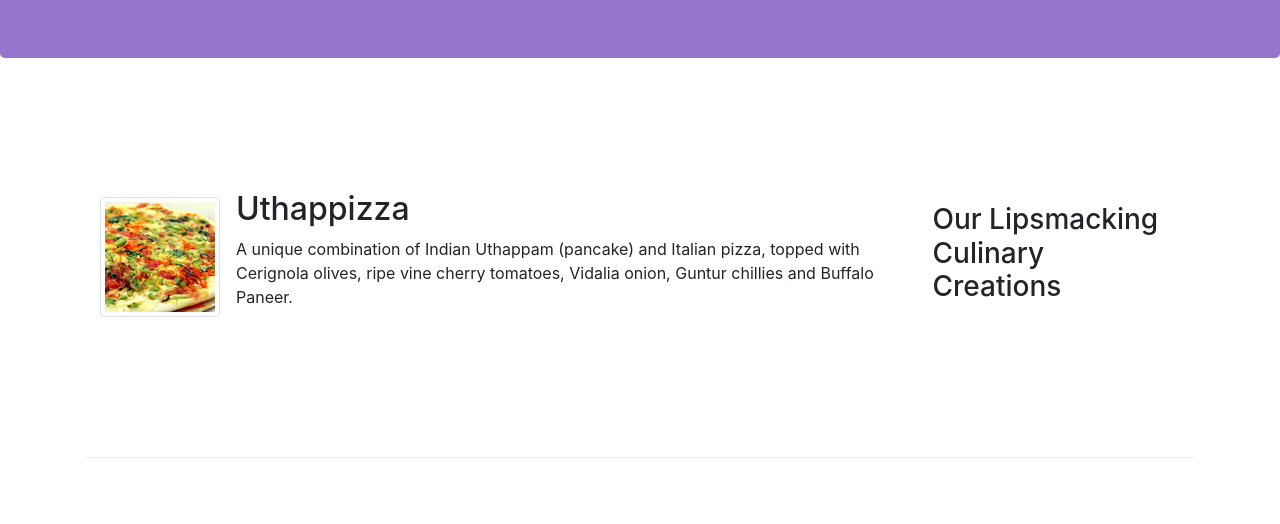
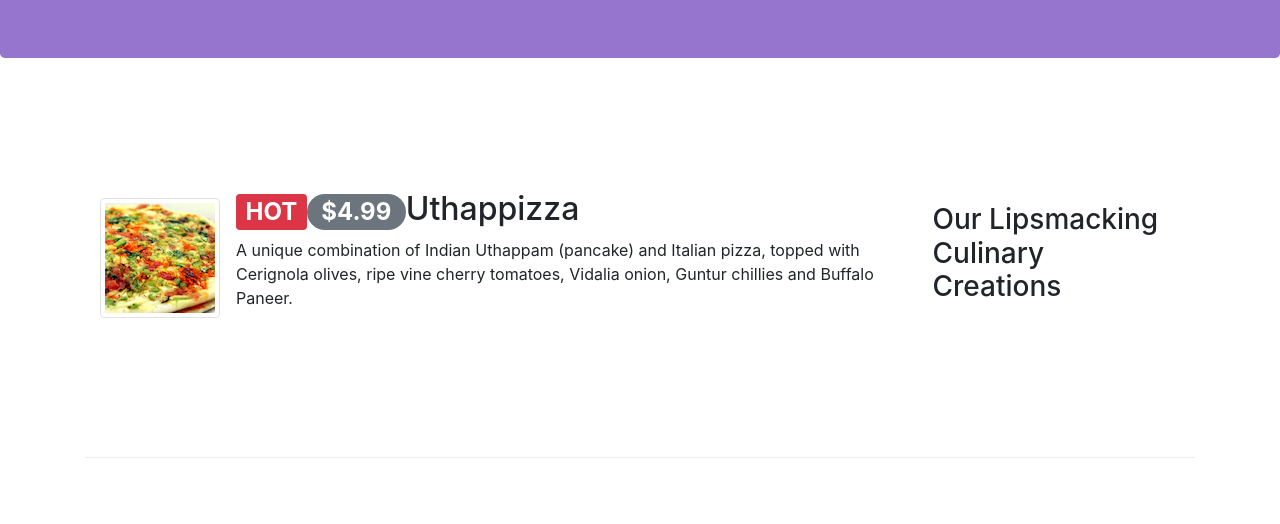
Before and after one commit to lequangduc/Boostrap_test, a website: page index.html in a window 1280 px wide. Shown: the part 276-800 px from the top of the page. Drawn offline with nearby package versions, Linux system fonts and the light colour scheme.

Commit message:
Alearting user

```diff
--- a/index.html
+++ b/index.html
@@ -106,7 +106,7 @@
             />
 
             <div class="media-body">
-              <h2 class="mt-0">Uthappizza</h2>
+              <h2 class="mt-0"><span class="badge badge-danger">HOT</span><span class="badge badge-pill badge-secondary">$4.99</span>Uthappizza</h2>
 
               <p class="d-none d-sm-block">
                 A unique combination of Indian Uthappam (pancake) and Italian
```
